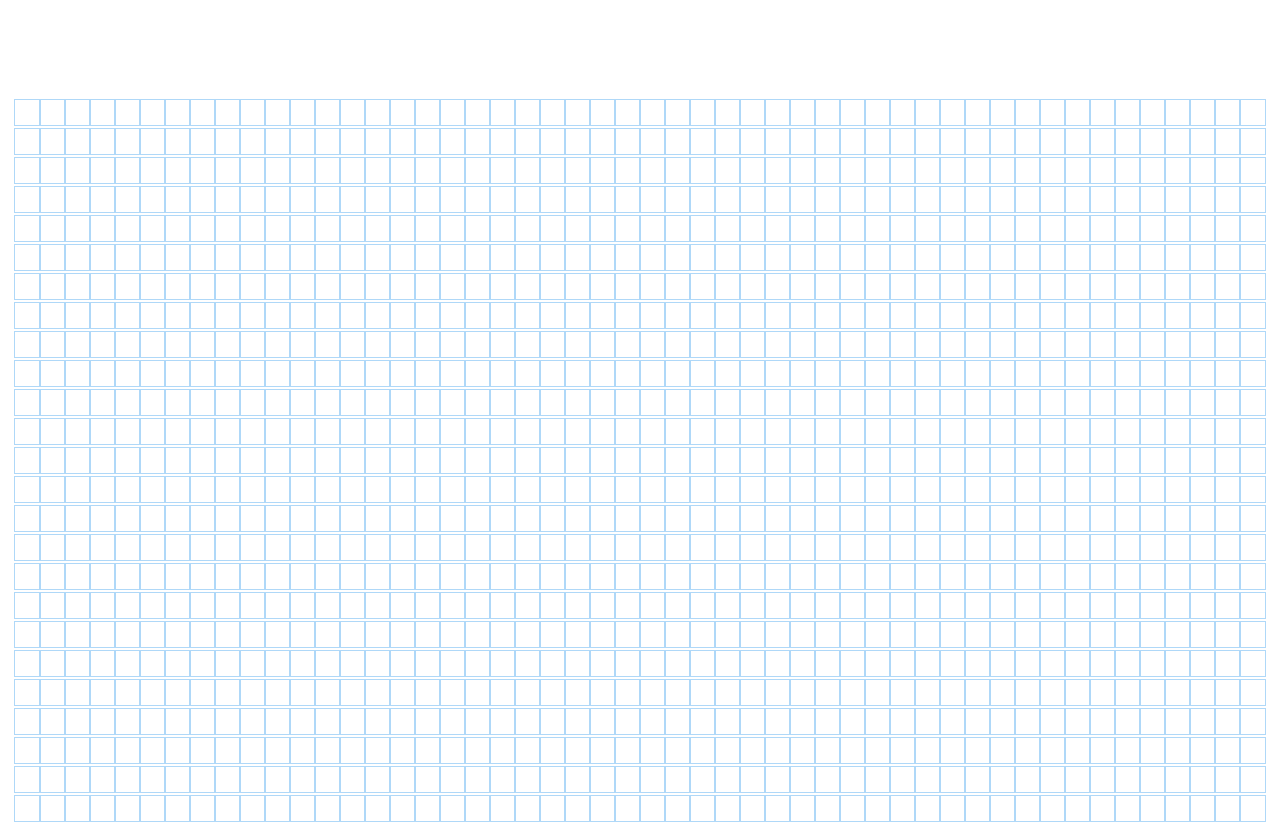
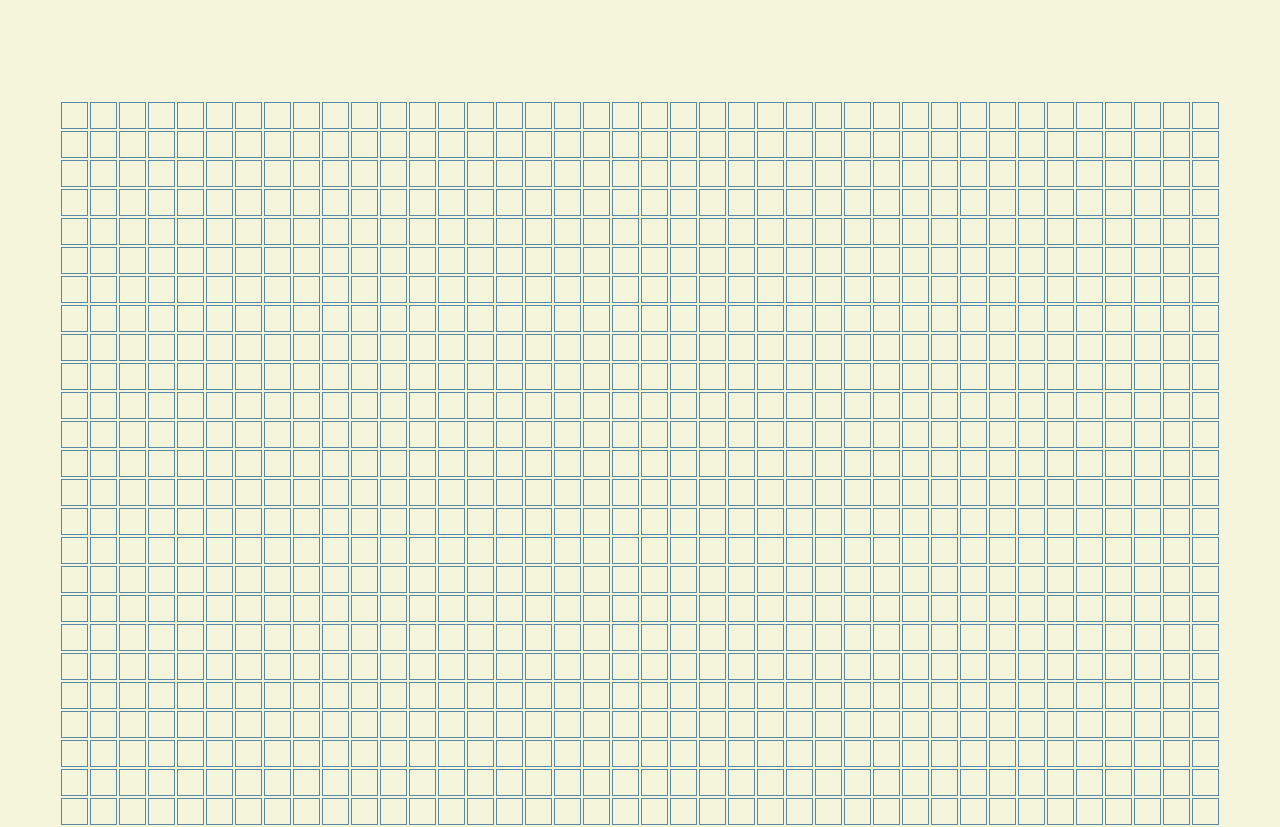
Before and after one commit to milanpatel1022/pathfinding_visualizer, a React (Create React App) app: page / in a window 1280 px wide. Built offline with nearby package versions, Linux system fonts and the light colour scheme.

Commit message:
used HTML table to display grid and added styling

```diff
--- a/src/components/Node.css
+++ b/src/components/Node.css
@@ -1,6 +1,6 @@
 .node {
     width: 25px;
     height: 25px;
-    outline: 1px solid rgb(175, 216, 248);
-    display: inline-block;
+    outline: 1px solid rgb(90, 136, 169);
+    /* display: inline-block; */
   }
--- a/src/components/Pathfinder.css
+++ b/src/components/Pathfinder.css
@@ -1,3 +1,8 @@
 .grid {
-    margin: 100px 0 0;
-  }
+    margin: 100px 0 0; /*top margin 100 px, right & left 0, bottom 0 */
+}
+
+table {
+    margin-left: auto;
+    margin-right: auto;
+}
--- a/src/components/Pathfinder.js
+++ b/src/components/Pathfinder.js
@@ -8,17 +8,17 @@ class Pathfinder extends Component {
     constructor() {
         super();
         this.state = {
-            grid: [],
+            grid: [], //our 2d array/grid
         };
     }
 
     //create the grid as soon as this component is inserted into the DOM & update state.grid (which is initially an empty array)
     componentDidMount(){
-        const newGrid = this.createGrid(25, 50);
+        const newGrid = this.createGrid(25, 40);
         this.setState({grid: newGrid}, () => console.log(this.state.grid))
     }
 
-    //create 2D array/grid of Nodes
+    //create 2D array/grid (each cell is an object containing info.)
     createGrid = (ROWS, COLS) => {
         const grid = []
 
@@ -26,7 +26,7 @@ class Pathfinder extends Component {
             const curRow = []
 
             for (let col = 0; col < COLS; col++){
-                const node = this.createNode(row, col)
+                const node = this.createCell(row, col)
                 curRow.push(node)
             }
 
@@ -36,8 +36,8 @@ class Pathfinder extends Component {
         return grid
     };
 
-    //each Node stores: its row and col
-    createNode = (row, col) => {
+    //each cell stores: its row and col (for now)
+    createCell = (row, col) => {
         return {
             row: row,
             col: col
@@ -45,21 +45,28 @@ class Pathfinder extends Component {
     }
 
     render() {
+        //get the current state of our 2d array of objects
         const grid = this.state.grid;
 
         return (
             <div className = "grid">
+                <table>
+                    <tbody>
                         {grid.map((row, rowIdx) => {
                             return (
-                        <div key={rowIdx}>
+                                <tr key={rowIdx}>
                                     {row.map((node, nodeIdx) => {
                                         return (
-                                    <Node key={nodeIdx} row={row} col={nodeIdx}/>
+                                            <td key={nodeIdx}>
+                                                <Node row={row} col={nodeIdx}/>
+                                            </td>
                                         )
                                     })}
-                        </div>
-                    );
+                                </tr>
+                            )
                         })}
+                    </tbody>
+                </table>
             </div>
         )
     }
--- a/src/index.css
+++ b/src/index.css
@@ -5,6 +5,7 @@ body {
     sans-serif;
   -webkit-font-smoothing: antialiased;
   -moz-osx-font-smoothing: grayscale;
+  background-color: beige;
 }
 
 code {
```
Also changed, not shown: src/App.css (line endings or trailing spaces). Lines whose indentation alone changed are shown as unchanged.
